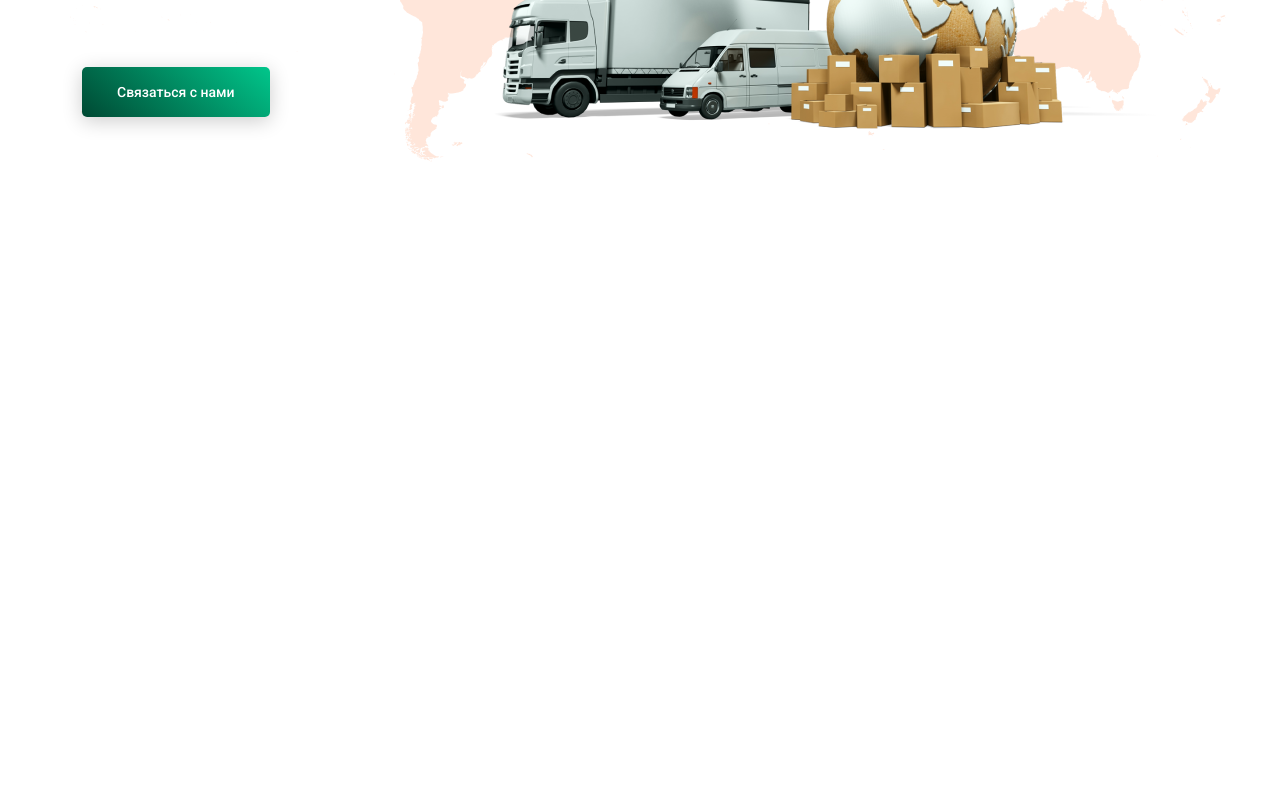
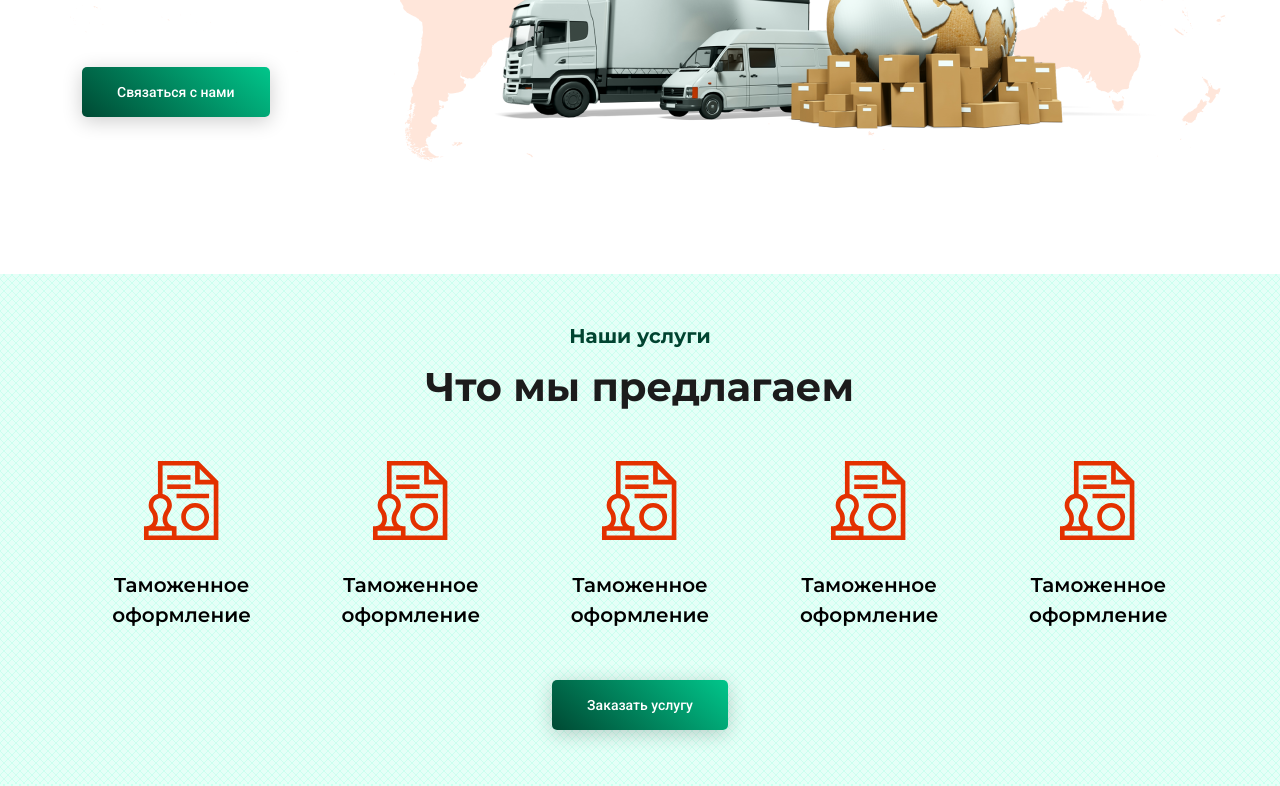
Before and after one commit to isakov-dev/SoyuzVneshTorg-layout, a website: page src/html/index.html in a window 1280 px wide. Shown: the part 602-1388 px from the top of the page. Before the commit the page ends 876 px from the top, so only its background shows below. Drawn offline with nearby package versions, Linux system fonts and the light colour scheme; files that its build step writes are made by us from their sources; files whose address does not match are found by name.

Commit message:
Desktop services is done

```diff
--- /dev/null
+++ b/src/html/blocks/services.html
@@ -0,0 +1,33 @@
+<div class="services">
+    <div class="container">
+        <div class="row">
+            <div class="col-12">
+                <div class="subtitle">Наши услуги</div>
+                <h2 class="title">Что мы предлагаем</h2>
+                <div class="services__row">
+                    <div class="services__item">
+                        <img src="../images/services/icon.svg" alt="" class="services__icon">
+                        <div class="services__caption">Таможенное оформление</div>
+                    </div>
+                    <div class="services__item">
+                        <img src="../images/services/icon.svg" alt="" class="services__icon">
+                        <div class="services__caption">Таможенное оформление</div>
+                    </div>
+                    <div class="services__item">
+                        <img src="../images/services/icon.svg" alt="" class="services__icon">
+                        <div class="services__caption">Таможенное оформление</div>
+                    </div>
+                    <div class="services__item">
+                        <img src="../images/services/icon.svg" alt="" class="services__icon">
+                        <div class="services__caption">Таможенное оформление</div>
+                    </div>
+                    <div class="services__item">
+                        <img src="../images/services/icon.svg" alt="" class="services__icon">
+                        <div class="services__caption">Таможенное оформление</div>
+                    </div>
+                </div>
+                <button class="services__button button">Заказать услугу</button>
+            </div>
+        </div>
+    </div>
+</div>
--- a/src/html/index.html
+++ b/src/html/index.html
@@ -1,5 +1,6 @@
 @@include('blocks/header.html')
 
 @@include('blocks/hero.html')
+@@include('blocks/services.html')
 
 @@include('blocks/footer.html')
--- a/src/scss/_common.scss
+++ b/src/scss/_common.scss
@@ -36,6 +36,27 @@ h6 {
 //font-family: 'Montserrat', sans-serif;
 //font-family: 'Roboto', sans-serif;
 
+.title {
+
+  font-weight: bold;
+  font-size: 40px;
+  line-height: 49px;
+  color: $almost-black;
+  text-align: center;
+
+}
+
+.subtitle {
+
+  margin-bottom: 14px;
+  font-weight: bold;
+  font-size: 20px;
+  line-height: 24px;
+  color: $dark-green;
+  text-align: center;
+
+}
+
 .button {
 
   display: flex;
--- a/src/scss/_vars.scss
+++ b/src/scss/_vars.scss
@@ -24,7 +24,7 @@ $light-green: #E5FFF7;
 $green: #00976A;
 $dark-green: #014430;
 $orange: #E33100;
-$almost-black: #1C1C1C;
+$almost-black: #1c1c1c;
 $dark-gray: #363636;
 
 $green-gradient: linear-gradient(221.11deg, #01C68B 0%, #004933 100%);
--- /dev/null
+++ b/src/scss/services.scss
@@ -0,0 +1,43 @@
+.services {
+
+  padding: 50px 0 56px;
+  background: url("../images/services/bg.png");
+
+  &__row {
+    margin-top: 40px;
+    display: flex;
+    justify-content: center;
+    align-items: start;
+    margin-left: -15px;
+    margin-right: -15px;
+  }
+
+  &__item {
+    padding-left: 15px;
+    padding-right: 15px;
+    width: 20%;
+    display: flex;
+    flex-direction: column;
+    align-items: center;
+  }
+
+  &__icon {
+    width: 100px;
+    max-width: 100%;
+  }
+
+  &__caption {
+    margin-top: 20px;
+    font-weight: 600;
+    font-size: 20px;
+    line-height: 30px;
+    text-align: center;
+  }
+
+  &__button {
+    margin-top: 50px;
+    margin-left: auto;
+    margin-right: auto;
+  }
+
+}
--- a/src/scss/style.scss
+++ b/src/scss/style.scss
@@ -3,3 +3,4 @@
 @import "header";
 @import "desktop-menu";
 @import "hero";
+@import "services";
```
Also changed, not shown: index.html (+33 -0 lines), css/style.css, images/services/bg.png (added), images/services/icon.svg (added).
